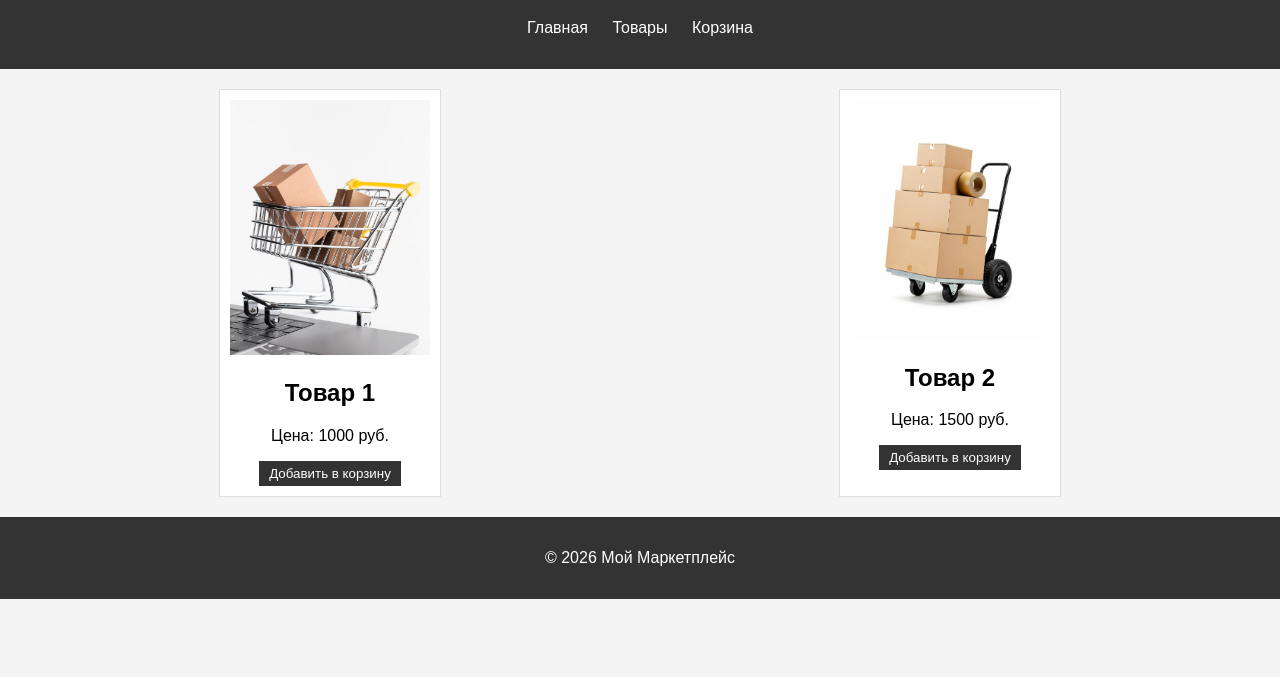
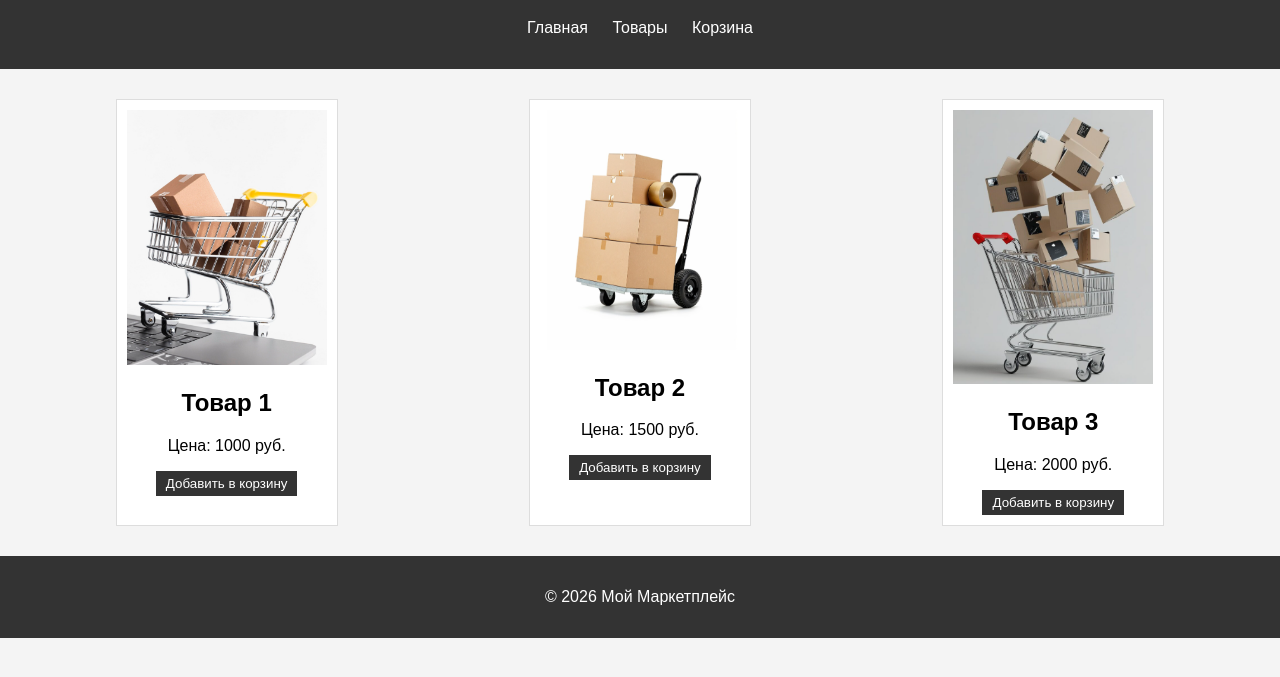
Before and after one commit to yevaslivenko-cmd/marketplace, a plain HTML site: page index.html in a window 1280 px wide. Shown: the part 77-754 px from the top of the page. Drawn offline with Linux system fonts and the light colour scheme.

Commit message:
Добавлен третий товар

```diff
--- a/index.html
+++ b/index.html
@@ -31,6 +31,12 @@
                 <p>Цена: 1500 руб.</p>
                 <button>Добавить в корзину</button>
             </div>
+            <div class="product">
+                <img src="img/tovar3.png" alt="Товар 3">
+                <h2>Товар 3</h2>
+                <p>Цена: 2000 руб.</p>
+                <button>Добавить в корзину</button>
+            </div>
         </section>
     </main>
     <footer>
--- a/style.css
+++ b/style.css
@@ -30,6 +30,7 @@ nav a {
 .products {
     display: flex;
     justify-content: space-around;
+    flex-wrap: wrap;
     padding: 20px;
 }
 
@@ -38,11 +39,13 @@ nav a {
     border: 1px solid #ddd;
     padding: 10px;
     width: 200px;
+    margin: 10px;
     text-align: center;
 }
 
 .product img {
     max-width: 100%;
+    height: auto;
 }
 
 button {
```
Also changed, not shown: img/tovar3.png (added).
